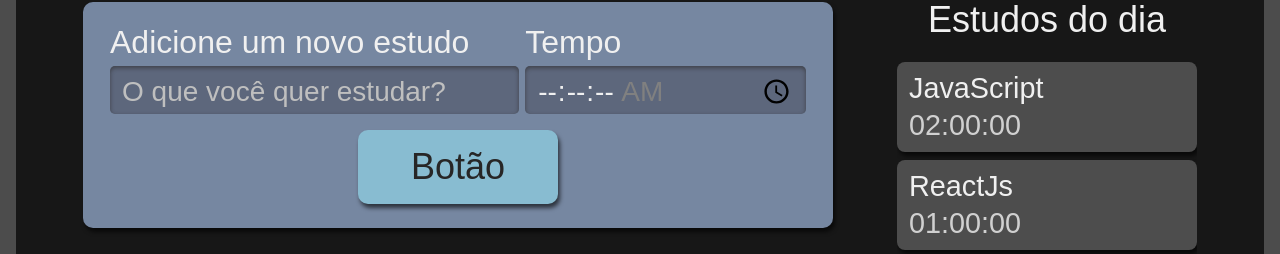
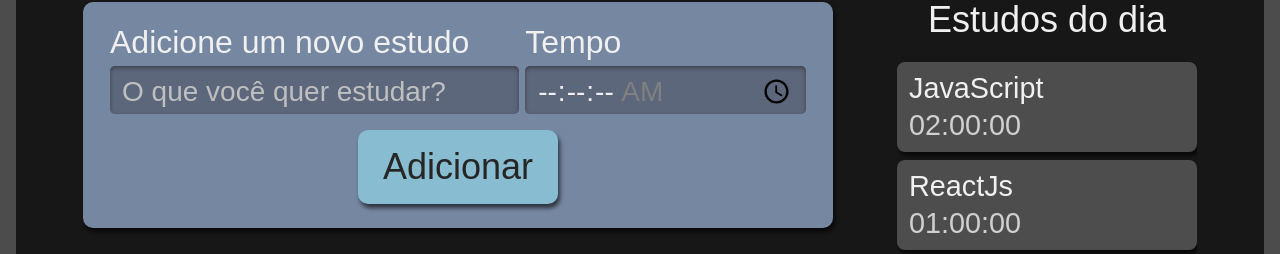
Before and after one commit to GabrielRHL/do-task, a React (Create React App) app: page / in a window 1280 px wide. Shown: the part 270-524 px from the top of the page. Built offline with nearby package versions, Linux system fonts and the light colour scheme; the HTML template or start-up script is replaced by a standard one.

Commit message:
modificando Button com typescript

```diff
--- a/src/components/Button/index.tsx
+++ b/src/components/Button/index.tsx
@@ -1,11 +1,11 @@
 import React from 'react';
 import style from './Button.module.scss'
 
-class Button extends React.Component {
+class Button extends React.Component<React.PropsWithChildren<{}>> {
     render() {
         return (
             <button className={style.button}>
-                Botão
+                {this.props.children}
             </button>
         )
     }
--- a/src/components/Form/index.tsx
+++ b/src/components/Form/index.tsx
@@ -18,7 +18,7 @@ class Form extends React.Component {
                     </label>
                     <input type='time' step='1' name='time' id='time' min='00:00:00' max='01:30:00' required/>
                 </div>
-                <Button />
+                <Button>Adicionar</Button>
             </form>
         )
     }
```
